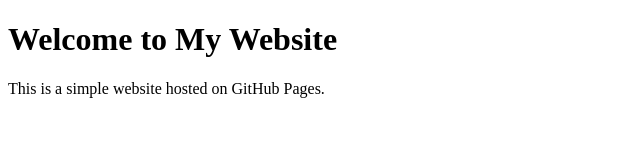
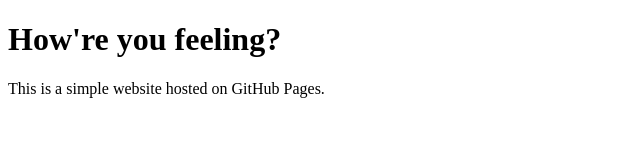
Before and after one commit to nikitawarrier1/nikitawarrier1.github.io, a plain HTML site: page index.html in a window 1280 px wide. Shown: the whole page, without its empty margins (0-640 px from the left). Drawn offline with Linux system fonts and the light colour scheme.

Commit message:
Update index.html

```diff
--- a/index.html
+++ b/index.html
@@ -3,10 +3,10 @@
 <head>
     <meta charset="UTF-8">
     <meta name="viewport" content="width=device-width, initial-scale=1.0">
-    <title>How're you feeling?</title>
+    <title>HeadSpace</title>
 </head>
 <body>
-    <h1>Welcome to My Website</h1>
+    <h1>How're you feeling?</h1>
     <p>This is a simple website hosted on GitHub Pages.</p>
 </body>
 </html>
```
